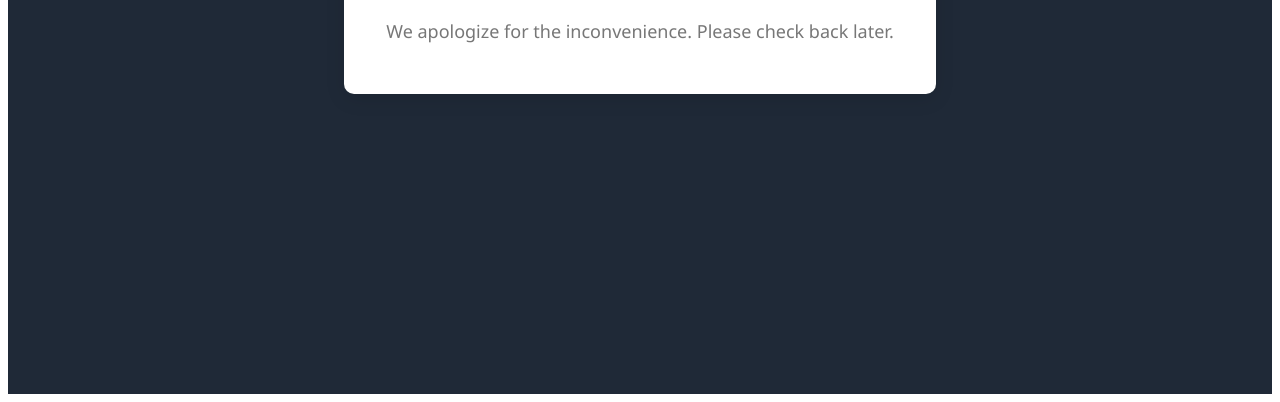
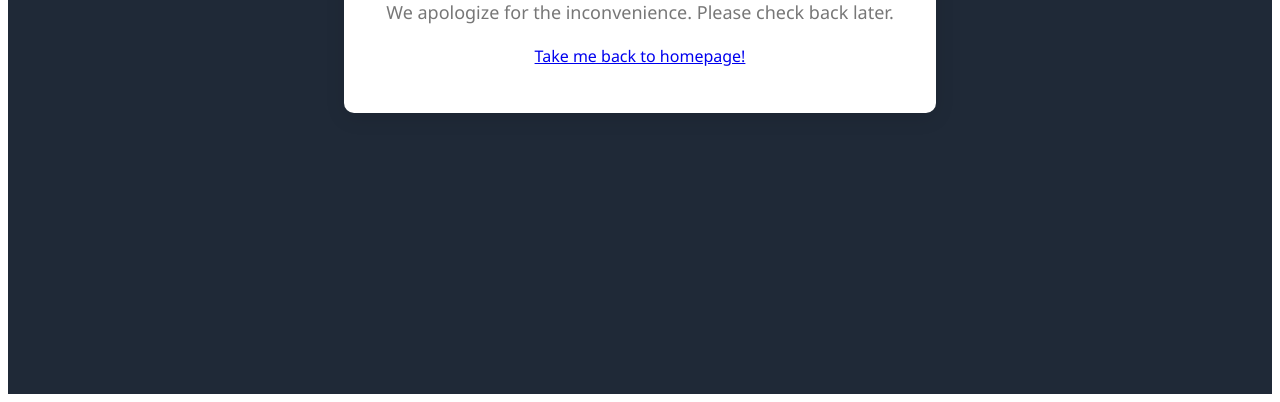
Before and after one commit to Gacky1/Gacky1.github.io, a plain HTML site: page testimonials.html in a window 1280 px wide. Shown: the part 414-816 px from the top of the page. Drawn offline with Linux system fonts and the light colour scheme.

Commit message:
Update testimonials.html

```diff
--- a/testimonials.html
+++ b/testimonials.html
@@ -13,6 +13,7 @@
   <div class="test_container">
     <h1 class="title">This Page is Under Processing</h1>
     <p class="message">We apologize for the inconvenience. Please check back later.</p>
+    <p><a href="http://duggu.me/">Take me back to homepage!</a></p>
   </div>
 </div>
 </body>
```
